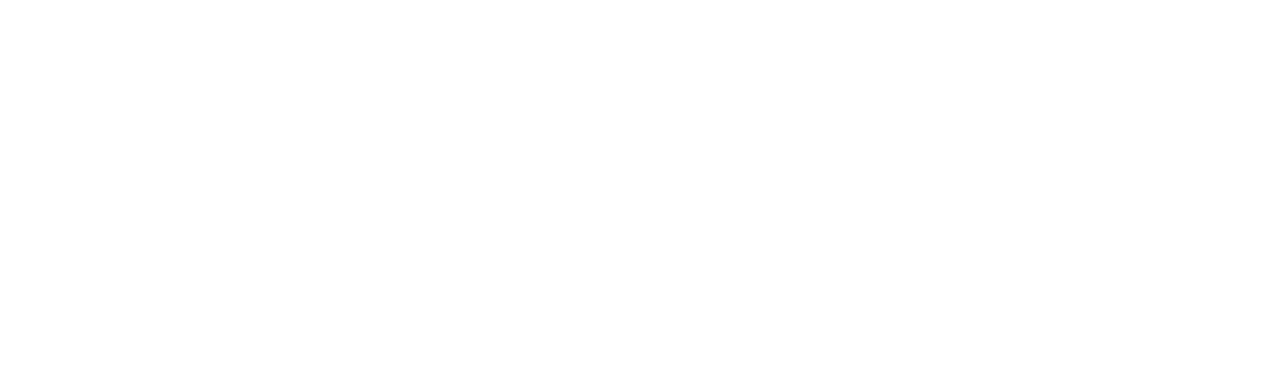
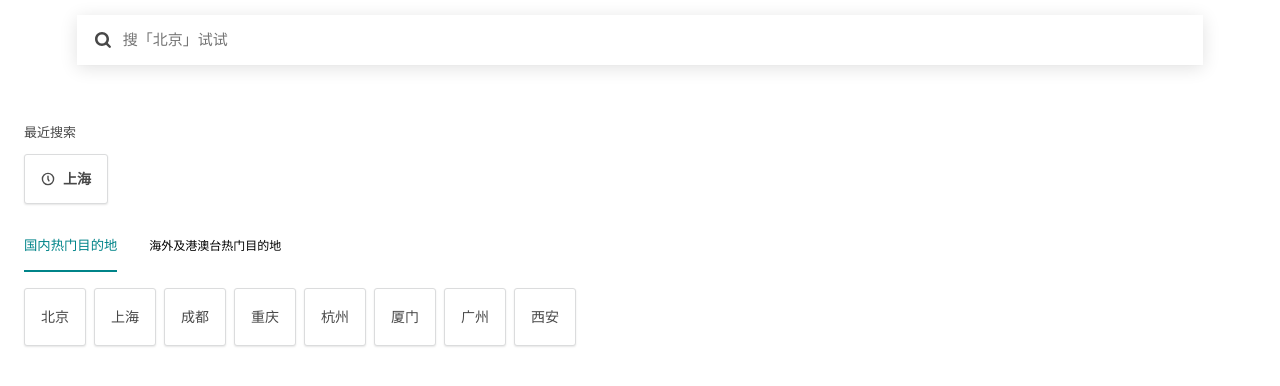
Before and after one commit to YeZhikang/airbnb-imitations, a Vue app in the folder airbnb/: page /SearchCity in a window 1280 px wide. Shown: the top 386 px of the page. Built offline with nearby package versions, Linux system fonts and the light colour scheme.

Commit message:
完善了搜索页面的页面

```diff
--- a/airbnb/src/components/index/IndexSearching.vue
+++ b/airbnb/src/components/index/IndexSearching.vue
@@ -1,13 +1,12 @@
 <template>
     <div>
-        <div class="search-container" style="display: flex;align-items: center">
+        <div @click="searchCity()" class="search-container" style="display: flex;align-items: center">
             <div style="margin-left: 16px" class="_h6ib8e">
                 <svg  viewBox="0 0 16 16" role="presentation" aria-hidden="true" focusable="false" style="height:16px;width:16px;display:block;fill:#484848;font-weight: 300"><path d="m2.5 7c0-2.5 2-4.5 4.5-4.5s4.5 2 4.5 4.5-2 4.5-4.5 4.5-4.5-2-4.5-4.5m13.1 6.9-2.8-2.9c.7-1.1 1.2-2.5 1.2-4 0-3.9-3.1-7-7-7s-7 3.1-7 7 3.1 7 7 7c1.5 0 2.9-.5 4-1.2l2.9 2.8c.2.3.5.4.9.4.3 0 .6-.1.8-.4.5-.5.5-1.2 0-1.7"></path></svg>
             </div>
             <span class="_1pvdneq">搜「北京」试试</span>
-
         </div>
-        <div class="fixed-search" style="position: fixed;top:0;width: 100%;background-color: white;padding: 15px 0;display: none">
+        <div @click="searchCity()" class="fixed-search" style="position: fixed;top:0;width: 100%;background-color: white;padding: 15px 0;display: none">
             <div style="display: flex;height:40px;align-items: center;width: 88%;margin: 0 auto;padding: 5px 0;box-shadow: 0px 1px 2px rgba(0, 0, 0, 0.01), 0px 3px 18px rgba(0, 0, 0, 0.12) !important">
                 <div style="padding: 5px 10px 5px 18px" class="_h6ib8e">
                     <svg  viewBox="0 0 16 16" role="presentation" aria-hidden="true" focusable="false" style="height:16px;width:16px;display:block;fill:#484848;font-weight: 300"><path d="m2.5 7c0-2.5 2-4.5 4.5-4.5s4.5 2 4.5 4.5-2 4.5-4.5 4.5-4.5-2-4.5-4.5m13.1 6.9-2.8-2.9c.7-1.1 1.2-2.5 1.2-4 0-3.9-3.1-7-7-7s-7 3.1-7 7 3.1 7 7 7c1.5 0 2.9-.5 4-1.2l2.9 2.8c.2.3.5.4.9.4.3 0 .6-.1.8-.4.5-.5.5-1.2 0-1.7"></path></svg>
@@ -21,7 +20,15 @@
 <script>
     export default {
         name: "IndexSearching",
+        data(){
+            return{
+
+            }
+        },
         methods:{
+            searchCity(){
+                this.$router.push('/searchCity')
+            },
             debounce(fn,delay){
                 let time;
                 return function () {
@@ -46,7 +53,7 @@
                     }
                 }
                 window.addEventListener('scroll',changeTab)
-            }
+            },
         },
         mounted() {
             this.handleScroll()
@@ -62,7 +69,6 @@
         line-height: 48px;
         font-size: 15px;
     }
-
     .search-container{
         width: 90%;
         left: 5%;
--- a/airbnb/src/router/index.js
+++ b/airbnb/src/router/index.js
@@ -9,6 +9,11 @@
     name: 'Home',
     component: () => import('../views/Home.vue')
   },
+  {
+    path: '/SearchCity',
+    name: 'SearchCity',
+    component: () => import('../views/SearchCity')
+  }
 
 ]
 
--- a/airbnb/src/static/css/font.css
+++ b/airbnb/src/static/css/font.css
@@ -87,3 +87,67 @@
     padding-left: 6px;
     color: rgb(111,111,111);
 }
+
+.city-history{
+    color: rgb(72, 72, 72) !important;
+    box-shadow: rgba(0, 0, 0, 0.1) 0px 1px 2px !important;
+    font-size: 14px !important;
+    line-height: 24px !important;
+    margin-right: 8px !important;
+    margin-bottom: 8px !important;
+    border-width: 0.5px !important;
+    border-style: solid !important;
+    border-color: rgb(219, 220, 221) !important;
+    border-image: initial !important;
+    border-radius: 3px !important;
+    padding: 12px 16px !important;
+    background-color: white;
+    display: flex;
+    align-items: center;
+    font-weight: 600;
+}
+
+.city-pop{
+    color: rgb(72, 72, 72) !important;
+    box-shadow: rgba(0, 0, 0, 0.1) 0px 1px 2px !important;
+    font-size: 14px !important;
+    line-height: 24px !important;
+    margin-right: 8px !important;
+    margin-bottom: 8px !important;
+    border-width: 0.5px !important;
+    border-style: solid !important;
+    border-color: rgb(219, 220, 221) !important;
+    border-image: initial !important;
+    border-radius: 3px !important;
+    padding: 16px !important;
+    background-color: white;
+    display: flex;
+    align-items: center;
+    font-weight: 400;
+}
+
+.city-option{
+    font-size: 12px !important;
+    margin-right: 32px !important;
+    margin-bottom: 16px !important;
+    padding: 16px 0px !important;
+    font-size: 12px !important;
+    border:2px;
+    background-color: white;
+}
+
+.city-option-active{
+    margin-right: 32px !important;
+    margin-bottom: 16px !important;
+    color: rgb(0, 132, 137) !important;
+    padding: 16px 0px !important;
+    border-bottom: 2px solid rgb(0, 132, 137) !important;
+    background-color: white;
+    border-left: none;
+    border-right: none;
+    border-top: none;
+}
+
+button{
+    outline: none;
+}
--- a/airbnb/src/views/Home.vue
+++ b/airbnb/src/views/Home.vue
@@ -110,7 +110,7 @@
             <p class="room-context" style="font-size: 14px;line-height: 16px;font-weight: 800;margin: 3px 0;word-wrap: normal">{{experience.title}}</p>
             <p class="room-price">{{experience.price}}</p>
             <div style="display: flex;justify-content: flex-start;align-items: center;">
-              <div class="exp-comment-num" style="margin-left: 0">{{experience.score[0]}}</div>
+              <div class="exp-comment-num" style="margin-left: 0;">{{experience.score[0]}}</div>
               <img src="../assets/stars.png" alt="5星" style="height: 16px;margin-left: 3px">
               <div class="exp-comment-num2">(163)</div>
             </div>
--- /dev/null
+++ b/airbnb/src/views/SearchCity.vue
@@ -0,0 +1,85 @@
+<template>
+    <div class="fixed-search" style="position: fixed;top:0;width: 100%;background-color: white;padding: 15px 0;">
+        <div style="display: flex;height:40px;align-items: center;width: 88%;margin: 0 auto;padding: 5px 0;box-shadow: 0px 1px 2px rgba(0, 0, 0, 0.01), 0px 3px 18px rgba(0, 0, 0, 0.12) !important">
+            <div style="padding: 5px 10px 5px 18px" class="_h6ib8e">
+                <svg  viewBox="0 0 16 16" role="presentation" aria-hidden="true" focusable="false" style="height:16px;width:16px;display:block;fill:#484848;font-weight: 300"><path d="m2.5 7c0-2.5 2-4.5 4.5-4.5s4.5 2 4.5 4.5-2 4.5-4.5 4.5-4.5-2-4.5-4.5m13.1 6.9-2.8-2.9c.7-1.1 1.2-2.5 1.2-4 0-3.9-3.1-7-7-7s-7 3.1-7 7 3.1 7 7 7c1.5 0 2.9-.5 4-1.2l2.9 2.8c.2.3.5.4.9.4.3 0 .6-.1.8-.4.5-.5.5-1.2 0-1.7"></path></svg>
+            </div>
+            <input ref="input" placeholder="搜「北京」试试" class="input-searching" type="text">
+        </div>
+        <div class="search-option">
+            <p style="font-size: 13px">最近搜索</p>
+            <button class="city-history"><svg viewBox="0 0 15 15" role="presentation" aria-hidden="true" focusable="false" style="padding-right: 8px;height: 14px; width: 14px; display: block; fill: rgb(76, 76, 76);"><path d="M7.5 14.25A6.758 6.758 0 0 1 .75 7.5 6.757 6.757 0 0 1 7.5.75a6.758 6.758 0 0 1 6.75 6.75 6.758 6.758 0 0 1-6.75 6.75m0-12A5.256 5.256 0 0 0 2.25 7.5a5.256 5.256 0 0 0 5.25 5.25 5.256 5.256 0 0 0 5.25-5.25A5.256 5.256 0 0 0 7.5 2.25m1.334 7.92a.749.749 0 0 0 .336-1.005l-.92-1.842V4.5a.75.75 0 0 0-1.5 0v2.977l.01.22 1.068 2.138a.75.75 0 0 0 1.006.336"></path></svg>上海</button>
+            <div style="margin-top: 15px">
+                <button @click="changeOption(0)" :class="{'city-option-active': isActive,'city-option': !isActive}">国内热门目的地</button>
+                <button @click="changeOption(1)" :class="{'city-option-active': !isActive,'city-option': isActive}">海外及港澳台热门目的地</button>
+            </div>
+            <div style="width: 90%;">
+                <div v-if="isActive" style="display: flex;flex-wrap: wrap">
+                    <button class="city-pop" v-for="(city,index) in cityArrLocal" :key="index">{{city}}</button>
+                </div>
+                <div v-if="!isActive" style="display: flex;flex-wrap: wrap">
+                    <button class="city-pop" v-for="(city,index) in cityI18n" :key="index">{{city}}</button>
+                </div>
+            </div>
+        </div>
+    </div>
+</template>
+
+<script>
+    import '../static/css/font.css'
+    export default {
+        name: "SearchCity",
+        data(){
+            return{
+                isActive: true,
+                cityArrLocal:["北京","上海","成都","重庆","杭州","厦门","广州","西安"],
+                cityI18n: ['大阪','东京','台北','香港','京都','曼谷','首尔','清迈']
+            }
+        },
+        mounted() {
+            this.$refs.input.focus()
+        },
+        methods:{
+            changeOption(index){
+                if(index === 0){
+                    this.isActive = true
+                }else{
+                    this.isActive = false
+                }
+            }
+        }
+    }
+</script>
+
+<style scoped>
+    span{
+        margin-left: 6px;
+        color: darkgrey;
+        font-weight: 300;
+        line-height: 48px;
+        font-size: 15px;
+    }
+
+    .search-container{
+        width: 90%;
+        left: 5%;
+        height: 48px;
+        background-color: white;
+        box-shadow: 0 10px 10px #efefef;
+        margin: -24px auto;
+        border-radius: 4px;
+        position: absolute;
+    }
+
+    .input-searching{
+        width: 200px;
+        line-height: 22px;
+        font-size: 15px;
+        outline: none;
+        border: none;
+    }
+
+    .search-option{
+        padding: 44px 24px 24px 24px;
+    }
+</style>
--- a/package.json
+++ /dev/null
@@ -1,5 +0,0 @@
-{
-  "dependencies": {
-    "less": "^3.11.1"
-  }
-}
```
